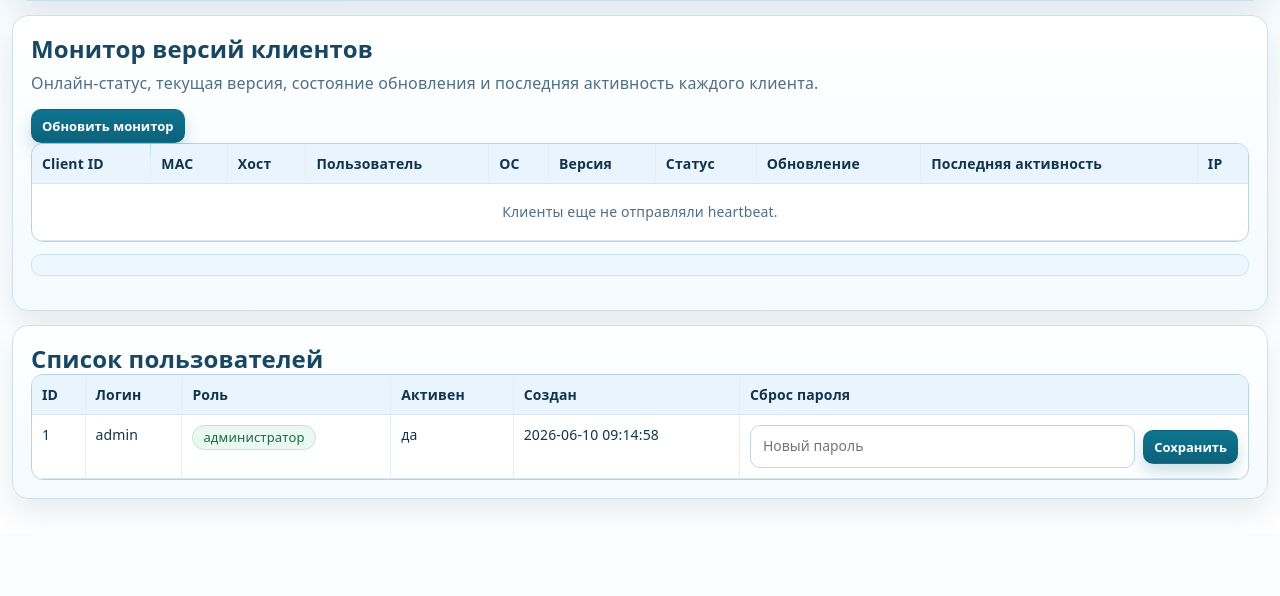
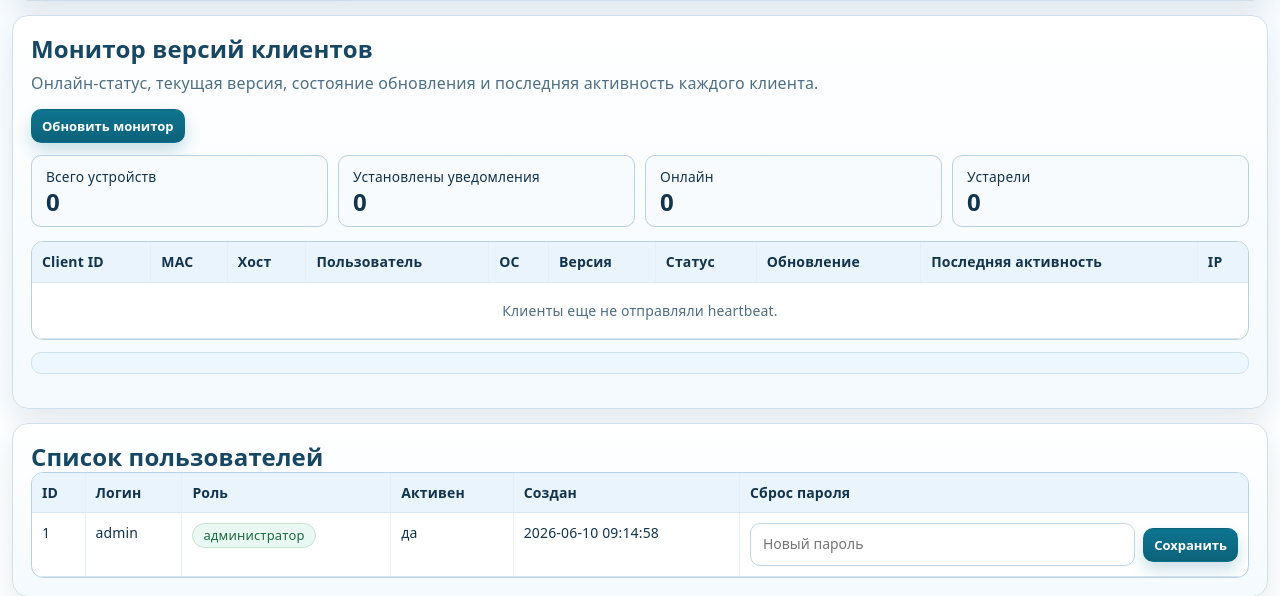
Before and after one commit to Yurchick13/Rassilka, a FastAPI app: page /admin in a window 1280 px wide. Shown: the part 1553-2149 px from the top of the page. Before the commit the page ends 2059 px from the top, so only its background shows below. Run offline with FastAPI, Linux system fonts and the light colour scheme; the visitor is signed in with stand-in values (Sample User, id 1); data that the repository does not hold is empty.

Commit message:
Add notifier client counters to admin monitor

```diff
--- a/app/static/app.js
+++ b/app/static/app.js
@@ -1506,6 +1506,10 @@
   function initAdminPage() {
     const tableBody = document.querySelector("#admin-clients-table tbody");
     const refreshButton = document.getElementById("admin-clients-refresh-btn");
+    const totalCounter = document.getElementById("admin-clients-total");
+    const installedCounter = document.getElementById("admin-clients-installed");
+    const onlineCounter = document.getElementById("admin-clients-online");
+    const outdatedCounter = document.getElementById("admin-clients-outdated");
     if (!tableBody) return;
 
     function formatLastSeen(value) {
@@ -1519,6 +1523,14 @@
 
     function renderClientRows(rows) {
       tableBody.innerHTML = "";
+      const installedCount = rows.filter((row) => row.client_id || row.mac_address || row.hostname).length;
+      const onlineCount = rows.filter((row) => row.is_online).length;
+      const outdatedCount = rows.filter((row) => row.is_outdated).length;
+      if (totalCounter) totalCounter.textContent = String(rows.length);
+      if (installedCounter) installedCounter.textContent = String(installedCount);
+      if (onlineCounter) onlineCounter.textContent = String(onlineCount);
+      if (outdatedCounter) outdatedCounter.textContent = String(outdatedCount);
+
       if (!rows.length) {
         const tr = document.createElement("tr");
         tr.innerHTML = '<td colspan="10" class="empty-cell">Клиенты еще не отправляли heartbeat.</td>';
--- a/app/static/style.css
+++ b/app/static/style.css
@@ -520,6 +520,47 @@ table {
   min-width: 1120px;
 }
 
+.client-monitor-summary {
+  display: grid;
+  grid-template-columns: repeat(4, minmax(150px, 1fr));
+  gap: 10px;
+  margin: 12px 0 14px;
+}
+
+.client-monitor-card {
+  border: 1px solid var(--line-strong);
+  border-radius: 10px;
+  background: #f8fbfd;
+  padding: 12px 14px;
+}
+
+.client-monitor-card span {
+  display: block;
+  color: var(--muted);
+  font-size: 0.86rem;
+  line-height: 1.25;
+  margin-bottom: 5px;
+}
+
+.client-monitor-card strong {
+  display: block;
+  color: var(--ink);
+  font-size: 1.5rem;
+  line-height: 1;
+}
+
+@media (max-width: 900px) {
+  .client-monitor-summary {
+    grid-template-columns: repeat(2, minmax(140px, 1fr));
+  }
+}
+
+@media (max-width: 560px) {
+  .client-monitor-summary {
+    grid-template-columns: 1fr;
+  }
+}
+
 /* Keep status values on one line in all registry tables. */
 #active-table th:nth-child(3),
 #active-table td:nth-child(3),
--- a/app/templates/admin.html
+++ b/app/templates/admin.html
@@ -4,7 +4,7 @@
   <meta charset="UTF-8" />
   <meta name="viewport" content="width=device-width, initial-scale=1.0" />
   <title>Реестр отпусков | Админ-панель</title>
-  <link rel="stylesheet" href="/static/style.css?v=1205" />
+  <link rel="stylesheet" href="/static/style.css?v=1207" />
 </head>
 <body data-page="admin" data-api-base="/api">
   <main class="page-shell">
@@ -203,6 +203,25 @@
           <button id="admin-clients-refresh-btn" type="button" class="button secondary compact">Обновить монитор</button>
         </div>
 
+        <div class="client-monitor-summary" aria-label="Сводка клиентов уведомлений">
+          <div class="client-monitor-card">
+            <span>Всего устройств</span>
+            <strong id="admin-clients-total">{{ client_monitor_rows|length }}</strong>
+          </div>
+          <div class="client-monitor-card">
+            <span>Установлены уведомления</span>
+            <strong id="admin-clients-installed">{{ client_monitor_rows|length }}</strong>
+          </div>
+          <div class="client-monitor-card">
+            <span>Онлайн</span>
+            <strong id="admin-clients-online">{{ client_monitor_rows|selectattr('is_online')|list|length }}</strong>
+          </div>
+          <div class="client-monitor-card">
+            <span>Устарели</span>
+            <strong id="admin-clients-outdated">{{ client_monitor_rows|selectattr('is_outdated')|list|length }}</strong>
+          </div>
+        </div>
+
         <div class="table-wrap">
           <table id="admin-clients-table">
             <thead>
@@ -321,6 +340,6 @@
       </article>
     </section>
   </main>
-  <script src="/static/app.js?v=1205" defer></script>
+  <script src="/static/app.js?v=1207" defer></script>
 </body>
 </html>
```
